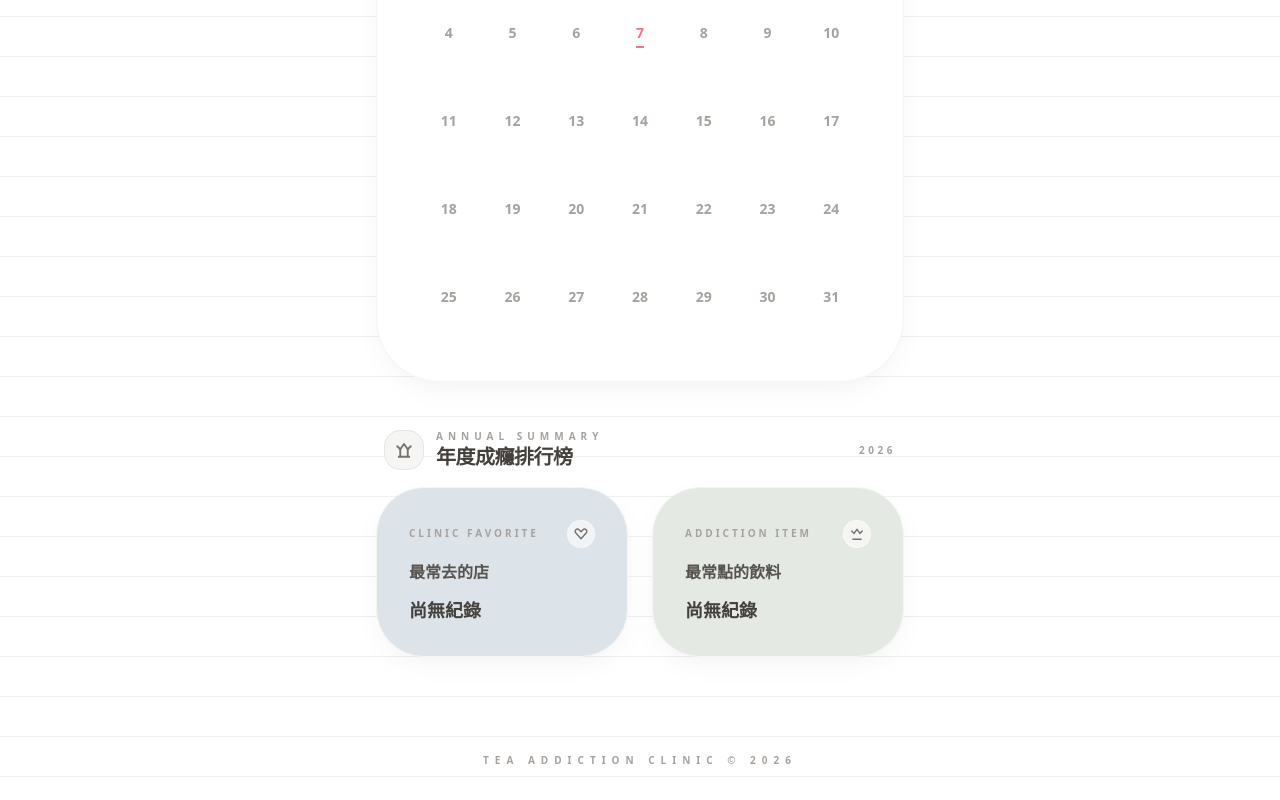
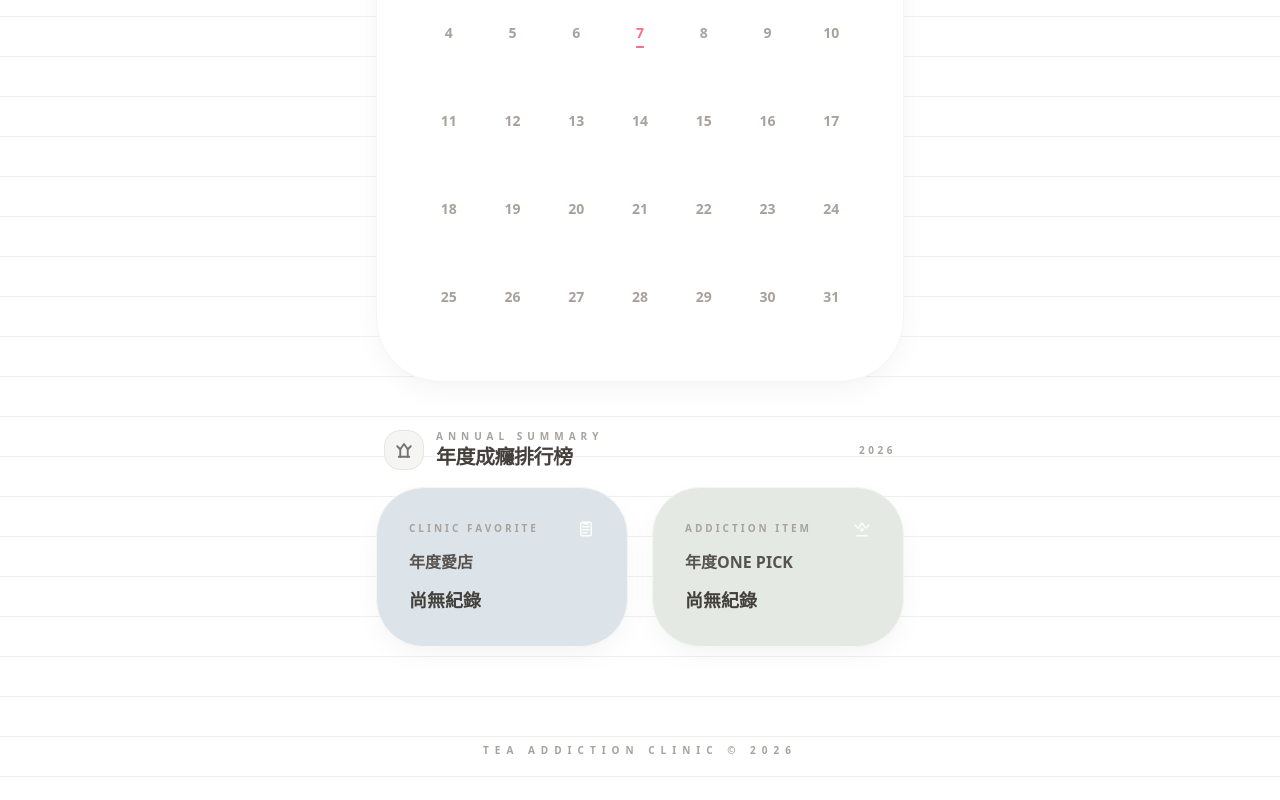
Before and after one commit to yichenn98/pro-drink-tracker, a React (Vite) app: page / in a window 1280 px wide. Shown: the part 1064-1864 px from the top of the page. Built offline with nearby package versions, Linux system fonts and the light colour scheme.

Commit message:
Update App.tsx

```diff
--- a/App.tsx
+++ b/App.tsx
@@ -363,24 +363,31 @@ const App: React.FC = () => {
           Clinic Favorite
         </p>
         {/* 🩷 愛心小點綴 */}
-        <span className="inline-flex items-center justify-center w-7 h-7 rounded-full bg-white/60 border border-white/40 text-stone-500">
        <svg
   xmlns="http://www.w3.org/2000/svg"
-            width="14"
-            height="14"
+  width="18"
+  height="18"
   viewBox="0 0 24 24"
   fill="none"
-            stroke="currentColor"
-            strokeWidth="2.5"
+  stroke="white"
+  strokeWidth="2"
   strokeLinecap="round"
   strokeLinejoin="round"
+  className="opacity-90"
 >
-            <path d="M20.8 4.6c-1.5-1.4-3.9-1.4-5.4 0L12 8l-3.4-3.4c-1.5-1.4-3.9-1.4-5.4 0-1.6 1.6-1.6 4.1 0 5.7L12 20l8.8-9.7c1.6-1.6 1.6-4.1 0-5.7z" />
+  {/* 病歷板 */}
+  <rect x="5" y="3" width="14" height="18" rx="2" ry="2" />
+  {/* 夾子 */}
+  <path d="M9 3v2h6V3" />
+  {/* 病歷線 */}
+  <path d="M8 9h8" />
+  <path d="M8 13h8" />
+  <path d="M8 17h5" />
 </svg>
-        </span>
+
       </div>
 
-      <p className="text-base font-black text-stone-600">最常去的店</p>
+      <p className="text-base font-black text-stone-600">年度愛店</p>
       <p className="text-lg font-black text-stone-700 truncate">
         {favoriteShop.name}
       </p>
@@ -396,25 +403,29 @@ const App: React.FC = () => {
           Addiction Item
         </p>
         {/* 👑 小皇冠點綴（跟標題呼應） */}
-        <span className="inline-flex items-center justify-center w-7 h-7 rounded-full bg-white/60 border border-white/40 text-stone-500">
        <svg
   xmlns="http://www.w3.org/2000/svg"
-            width="14"
-            height="14"
+  width="18"
+  height="18"
   viewBox="0 0 24 24"
   fill="none"
-            stroke="currentColor"
-            strokeWidth="2.5"
+  stroke="white"
+  strokeWidth="2"
   strokeLinecap="round"
   strokeLinejoin="round"
+  className="opacity-90"
 >
+  {/* 王冠 */}
   <path d="M3 7l4 4 5-7 5 7 4-4" />
   <path d="M5 21h14" />
+  {/* 醫療十字 */}
+  <path d="M12 11v4" />
+  <path d="M10 13h4" />
 </svg>
-        </span>
+
       </div>
 
-      <p className="text-base font-black text-stone-600">最常點的飲料</p>
+      <p className="text-base font-black text-stone-600">年度ONE PICK</p>
       <p className="text-lg font-black text-stone-700 truncate">
         {favoriteItem.name}
       </p>
```
Lines whose indentation alone changed are shown as unchanged.
